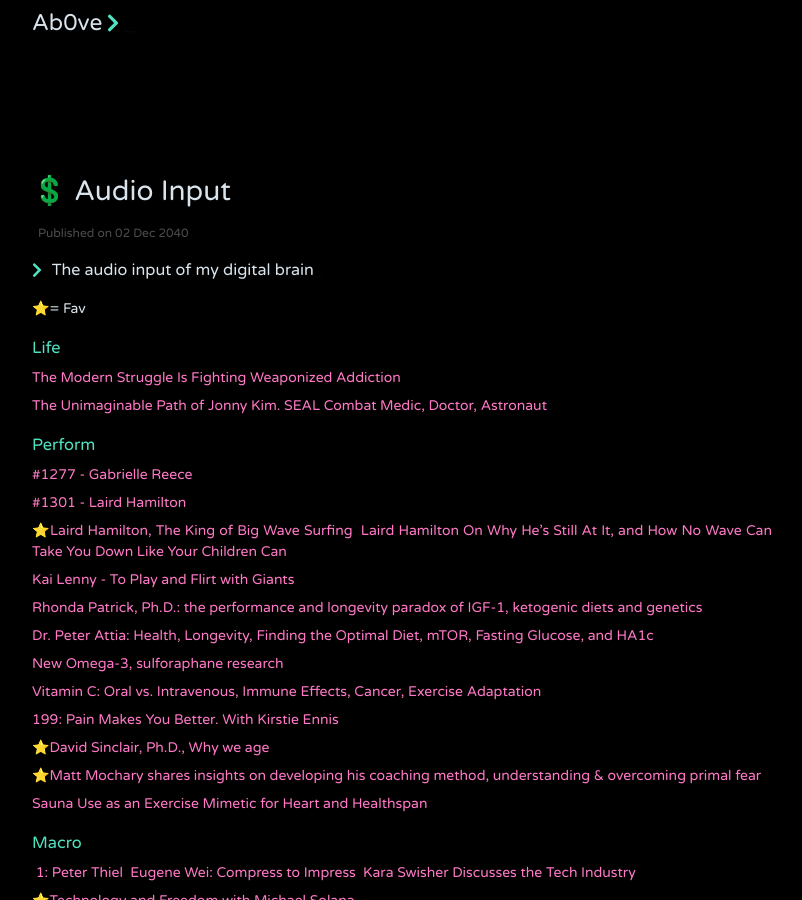
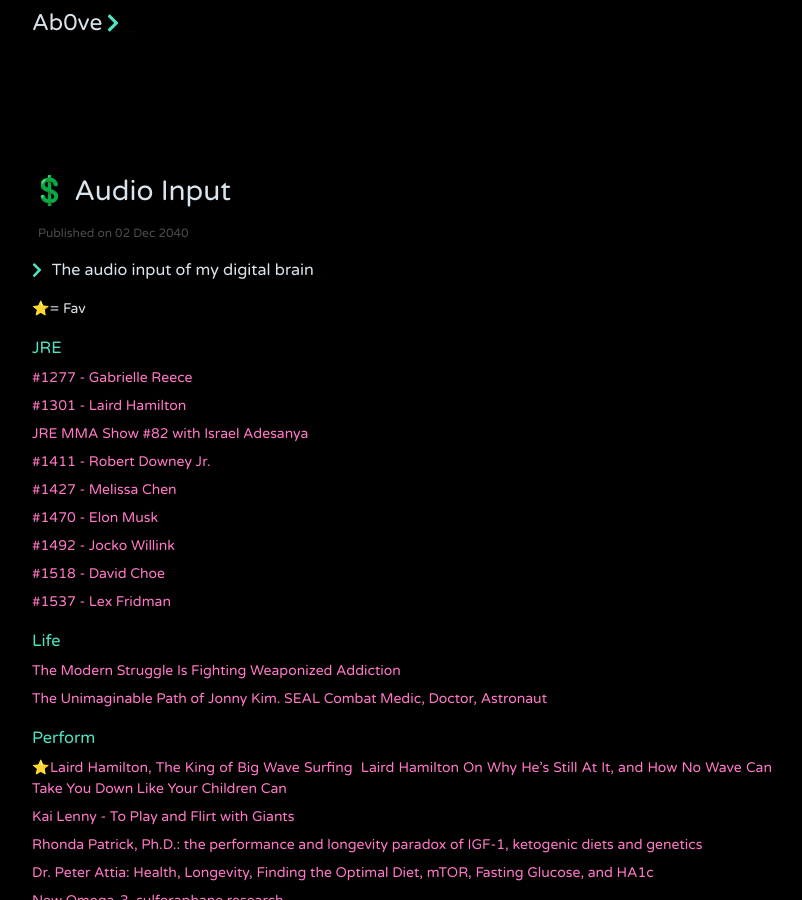
Before and after one commit to jithendrabsy/thoughts, a Jekyll site: the page built from _posts/2040-12-02-audio.md, in a window 1280 px wide and 900 px high. Shown: the whole window, without its empty margins (238-1040 px from the left). Built offline with Jekyll 4.4.1, drawn with Linux system fonts in a browser that asks for light colours; nearby versions of some CDN libraries.

Commit message:
Update Audio

```diff
--- a/_posts/2040-12-02-audio.md
+++ b/_posts/2040-12-02-audio.md
@@ -8,6 +8,26 @@
 
  ⭐️= Fav
 
+### JRE
+
+[#1277 - Gabrielle Reece](https://overcast.fm/+ubw8Lc)
+
+[#1301 - Laird Hamilton](https://overcast.fm/+sUjLsg)
+
+[JRE MMA Show #82 with Israel Adesanya](https://overcast.fm/+vmMVPQ)
+
+[#1411 - Robert Downey Jr.](https://overcast.fm/+uq3ryM)
+
+[#1427 - Melissa Chen](https://overcast.fm/+sT9c-M)
+
+[#1470 - Elon Musk](https://overcast.fm/+uV0oxo)
+
+[#1492 - Jocko Willink](https://overcast.fm/+t4F1A8)
+
+[#1518 - David Choe](https://overcast.fm/+tmghc0)
+
+[#1537 - Lex Fridman](https://overcast.fm/+sTG3uQ)
+
 ### Life
 
 [The Modern Struggle Is Fighting Weaponized Addiction](https://overcast.fm/+Q4m4xXLcM)
```
Also changed, not shown: other parts of _posts/2040-12-02-audio.md (+0 -4 lines).
